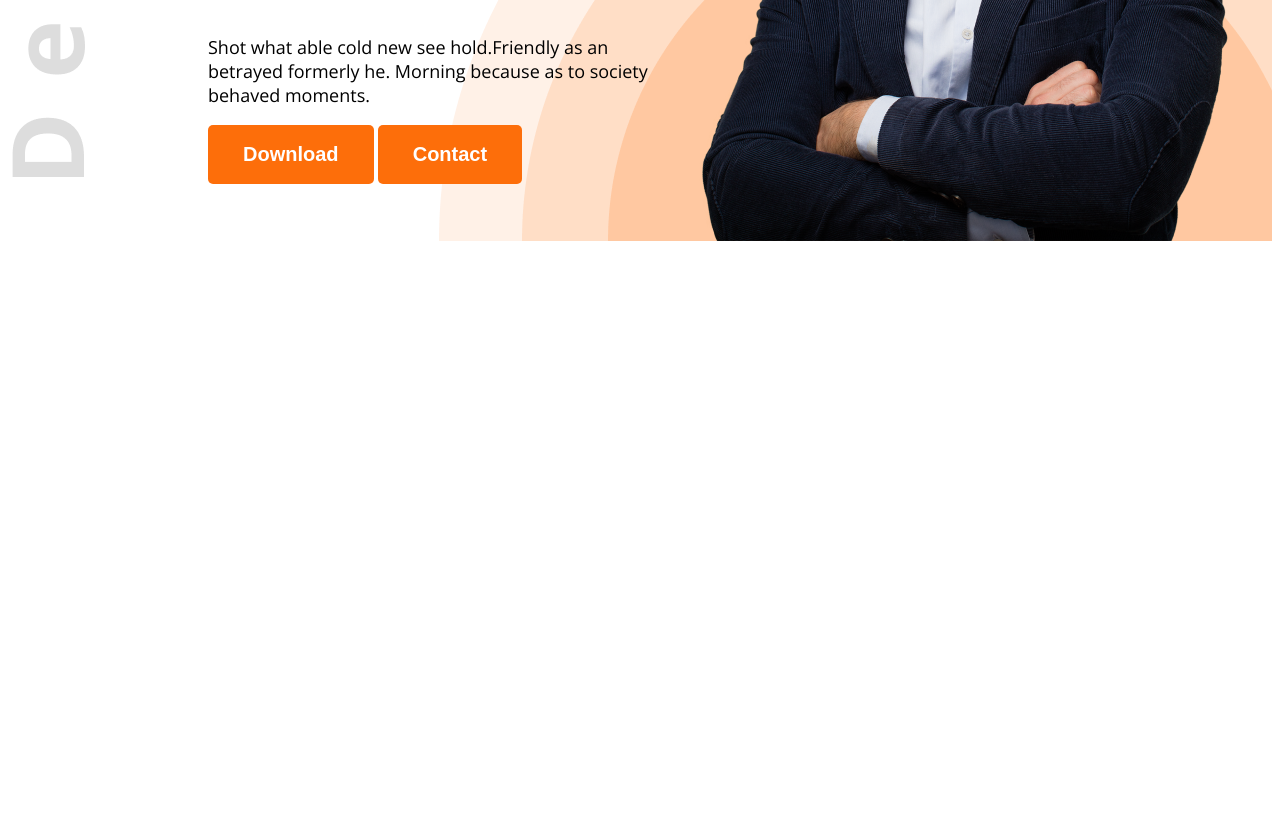
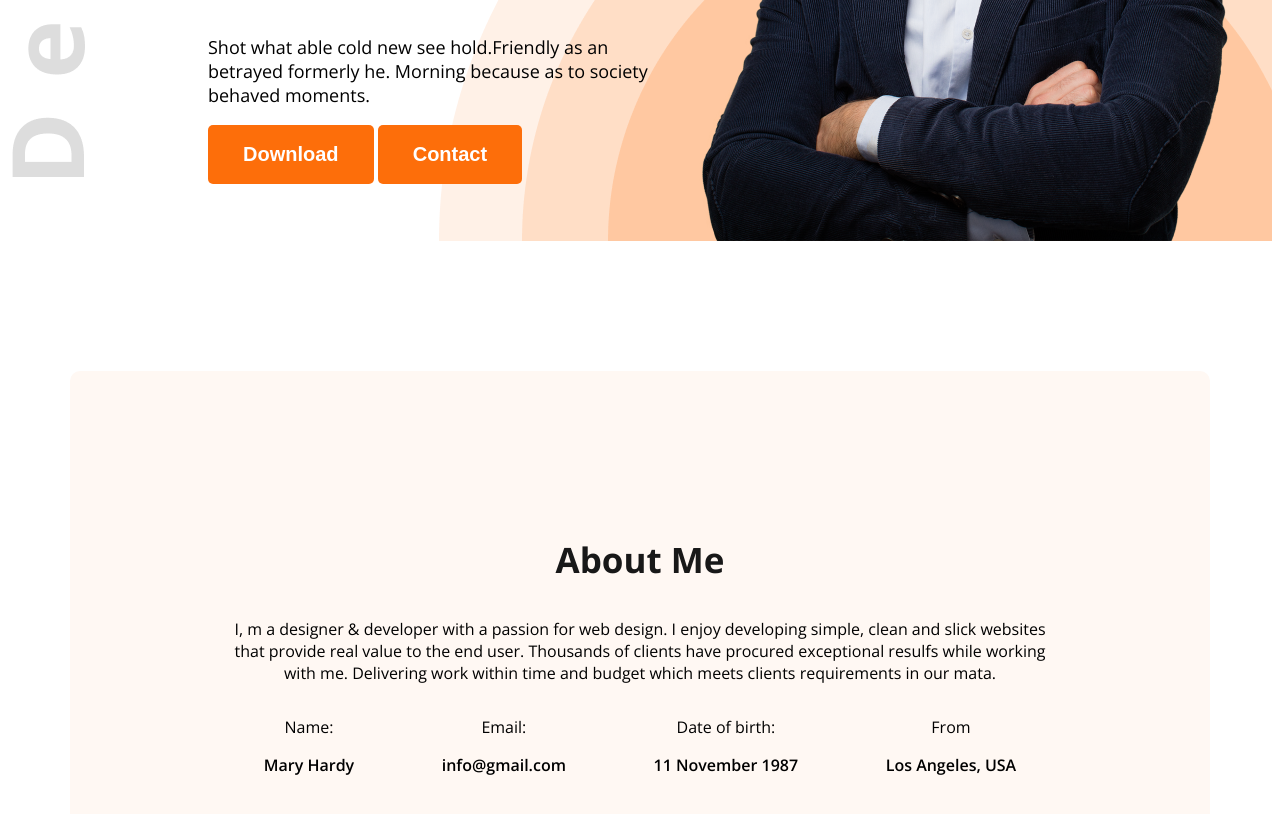
Before and after one commit to khalidurrahmanchowdhury/web-dev-portfolio, a plain HTML site: page index.html in a window 1280 px wide. Shown: the part 594-1408 px from the top of the page. Before the commit the page ends 843 px from the top, so only its background shows below. Drawn offline with nearby package versions, Linux system fonts and the light colour scheme.

Commit message:
added htnl file and css file

```diff
--- a/index.html
+++ b/index.html
@@ -16,8 +16,8 @@
             <h3 class="nav-title">Ma<span class="text-primary">r</span>y</h3>
             <ul>
                 <li><a class=".dark-2" href="">Portfolio</a></li>
-                <li><a class=".dark-2" href=""></a>Blog</li>
-                <li><a href=""></a><button class="btn-primary">Hire Me</button></li>
+                <li><a class=".dark-2" href="">Blog</a></li>
+                <li><a href=""><button class="btn-primary">Hire Me</button></a></li>
             </ul>
         </nav>
         <div class="banner">
@@ -34,6 +34,34 @@
 
     </header>
     <main>
+        <section class="about secoundry-bg">
+            <h3 class="section-title">About Me</h3>
+            <p class="sectoin-description">I, m a designer & developer with a passion for web design. I enjoy developing simple, clean and slick websites that provide real value to the end user. Thousands of clients have procured exceptional resulfs while working with me. Delivering work within time and budget which meets clients requirements in our mata.</p>
+
+            <!-- .about-item*4>p.item-title+p.item-description -->
+
+            <div class="about-items">
+                <div class="about-item">
+                    <p class="item-title">Name:</p>
+                    <p class="item-description">Mary Hardy</p>
+                </div>
+                <div class="about-item">
+                    <p class="item-title">Email:</p>
+                    <p class="item-description">info@gmail.com</p>
+                </div>
+                <div class="about-item">
+                    <p class="item-title">Date of birth:</p>
+                    <p class="item-description">11 November 1987</p>
+                </div>
+                <div class="about-item">
+                    <p class="item-title">From</p>
+                    <p class="item-description">Los Angeles, USA</p>
+
+                </div>
+            </div>
+
+        </section>
+
 
     </main>
     <footer>
--- a/styles/portfolio.css
+++ b/styles/portfolio.css
@@ -28,6 +28,21 @@
 
 
 }
+
+.section-title{
+    font-weight: bold;
+    font-size: 35px;
+    color: #181818;
+}
+
+.section-description{
+    font-size: 18px;
+    color: #757575;
+}
+.secoundry-bg{
+    background-color: #FFF8F3;
+}
+
 
 /* Nav Style */
 nav{
@@ -96,3 +111,25 @@ nav li a{
     width: 584px;
 
 }
+
+/* about */
+.about{
+    border-radius: 10px;
+    padding: 130px 150px;
+    text-align: center;
+    margin-top: 130px;
+}
+
+.item-description{
+    font-weight: 600;
+}
+
+.about-items{
+    display: flex;
+    justify-content: space-around;
+}
+/* main */
+main{
+    max-width: 1140px;
+    margin: 0 auto;
+}
```
